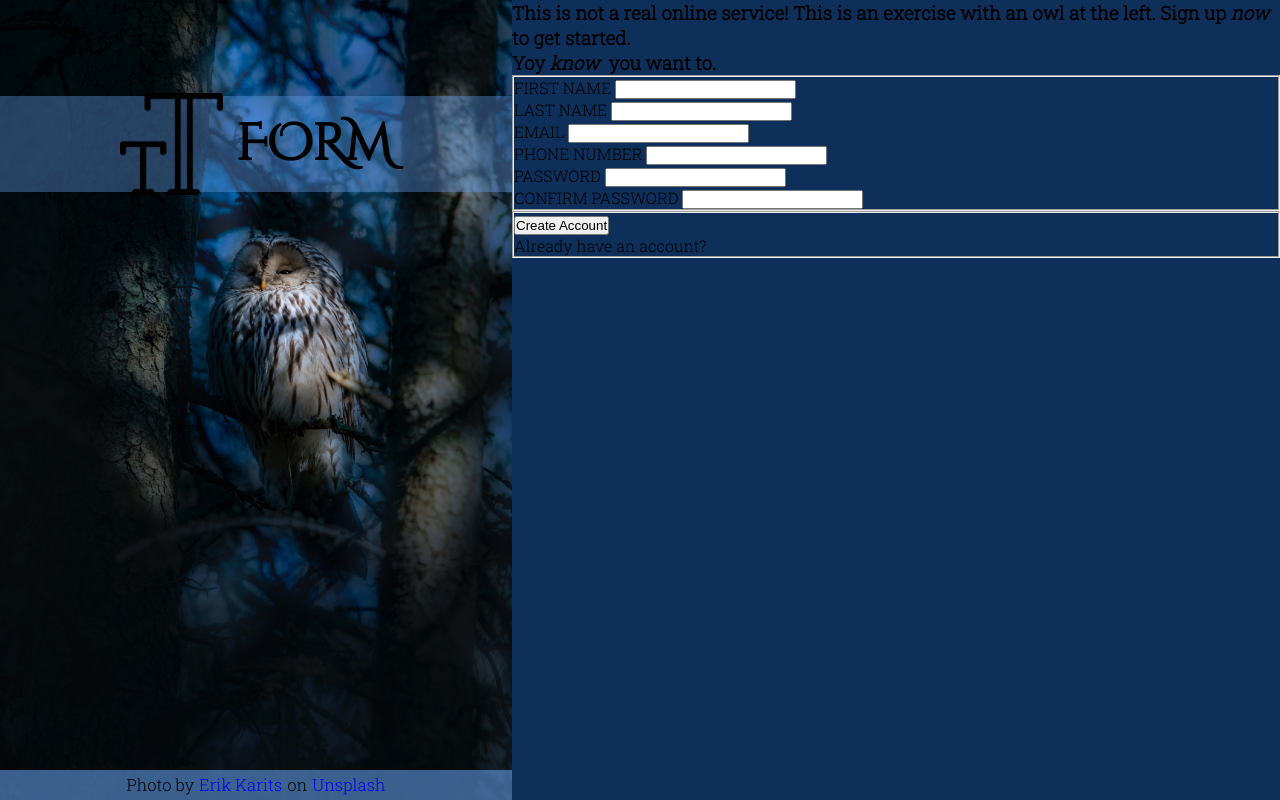
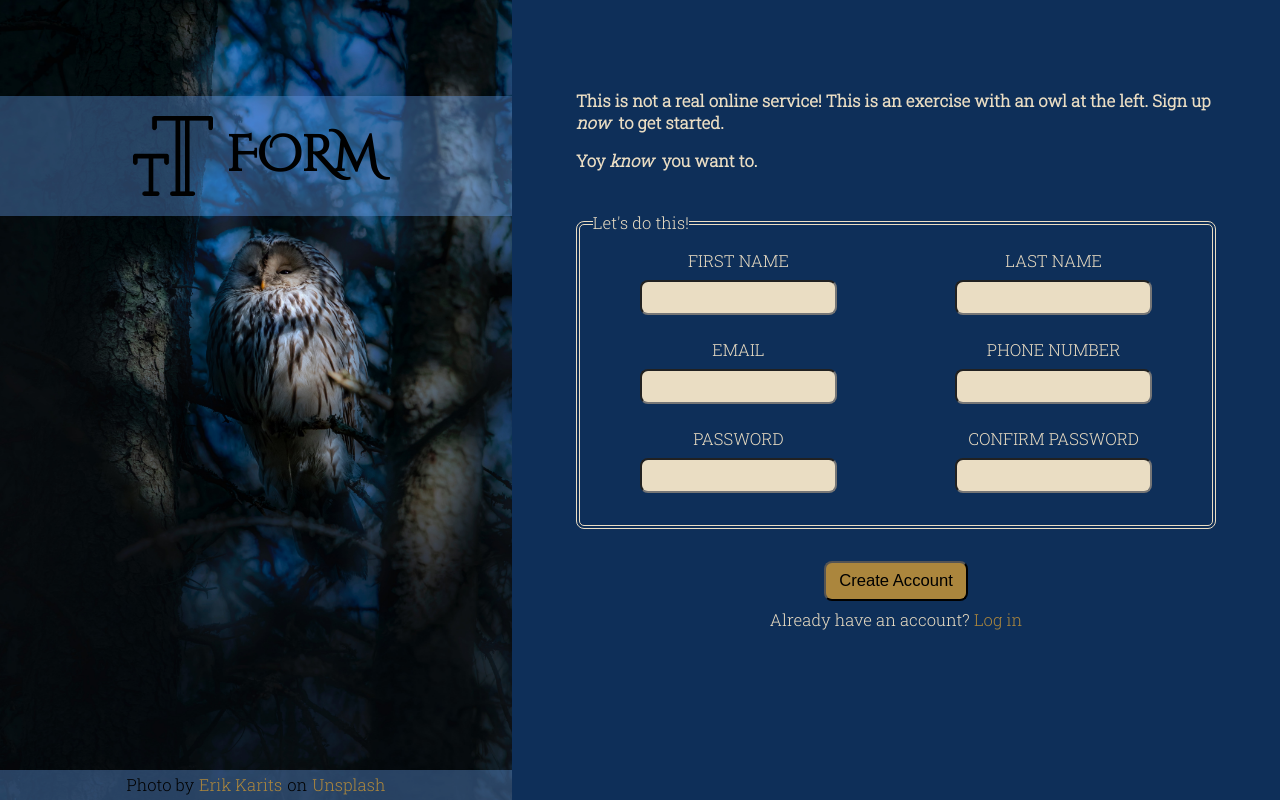
Before and after one commit to Sigolletes/sign_up_form, a plain HTML site: page index.html in a window 1280 px wide. Drawn offline with Linux system fonts and the light colour scheme.

Commit message:
Do the form

```diff
--- a/index.html
+++ b/index.html
@@ -32,7 +32,8 @@
 
         <form action="#" method="post">
 
-            <fieldset id="info">
+            <fieldset name="info" id="info">
+                <legend>Let's do this!</legend>
                 <div class="inputDiv">
                     <label for="name">FIRST NAME</label>
                     <input type="text" id="name" name="name">
@@ -64,10 +65,10 @@
                 </div>
             </fieldset>
 
-            <fieldset id="button">
-                <button type="submit">Create Account</button>
+            <fieldset name="button" id="button">
+                <button type="submit" id="submit">Create Account</button>
 
-                <p>Already have an account?</p>
+                <p>Already have an account? <a href="">Log in</a></p>
             </fieldset>
 
         </form>
--- a/style.css
+++ b/style.css
@@ -10,9 +10,10 @@
 
     --color1: black;
     --color2: white;
-    --color3: rgb(12, 52, 12);
+    --color3: rgb(234, 221, 195);
     --color4: green;
     --color5: red;
+    --color6: rgb(14, 47, 89);
 }
 
 body {
@@ -41,7 +42,7 @@ body {
 #logo {
     background-color: rgba(96, 153, 228, 0.40);
     width: 100%;
-    height: 12vh;
+    height: clamp(35px, 11vw, 120px);
     display: flex;
     flex-direction: row;
     justify-content: center;
@@ -51,17 +52,17 @@ body {
 }
 
 #logo img {
-    width: 8vw;
+    width: clamp(23px, 8vw, 80px);
     height: auto;
 }
 
 h1 {
     font-family: 'Cinzel Decorative', cursive;
-    font-size: 4vw;
+    font-size: clamp(15px, 4vw, 50px);
 }
 
 #photo p {
-    background-color: rgba(96, 153, 228, 0.60);
+    background-color: rgba(96, 153, 228, 0.40);
     display: flex;
     align-items: center;
     justify-content: center;
@@ -75,6 +76,67 @@ h1 {
     height: 100vh;
     display: flex;
     flex-direction: column;
-    background-color: rgb(14, 47, 89);
+    background-color: var(--color6);
+    color: var(--color3);
+    padding: 7% 5%;
+    gap: 2vh;
+}
 
+h3 {
+    font-size: clamp(15px, 1.3vw, 20px);
 }
+
+#info {
+    display: flex;
+    flex-direction: row;
+    flex-wrap: wrap;
+    justify-content: center;
+    align-items: center;
+    padding: 2vh 1vw 4vh 1vw;
+    gap: 3vh;
+    margin-top: 3vh;
+    border-radius: 1vh;
+    border: 4px double var(--color3);
+    font-size: clamp(13px, 1.3vw, 20px);
+}
+
+#info legend {
+    font-size: clamp(15px, 1.3vw, 20px);
+}
+
+.inputDiv {
+    flex: 1;
+    display: flex;
+    flex-direction: column;
+    justify-content: center;
+    align-items: center;
+    gap: 1vh;
+}
+
+input {
+    padding: clamp(2px, 1vh, 8px);;
+    background-color: var(--color3);
+    border-radius: 1vh;
+}
+
+#button {
+    border: none;
+    margin-top: 4vh;
+    display: flex;
+    flex-direction: column;
+    justify-content: center;
+    align-items: center;
+    gap: 1vh;
+    font-size: clamp(13px, 1.3vw, 20px);
+}
+
+#submit {
+    font-size: clamp(13px, 1.3vw, 20px);
+    padding: 1vh 1vw;
+    border-radius: 1vh;
+    background-color: rgb(171, 134, 61);
+}
+
+a {
+    color: rgb(171, 134, 61);
+}
```
